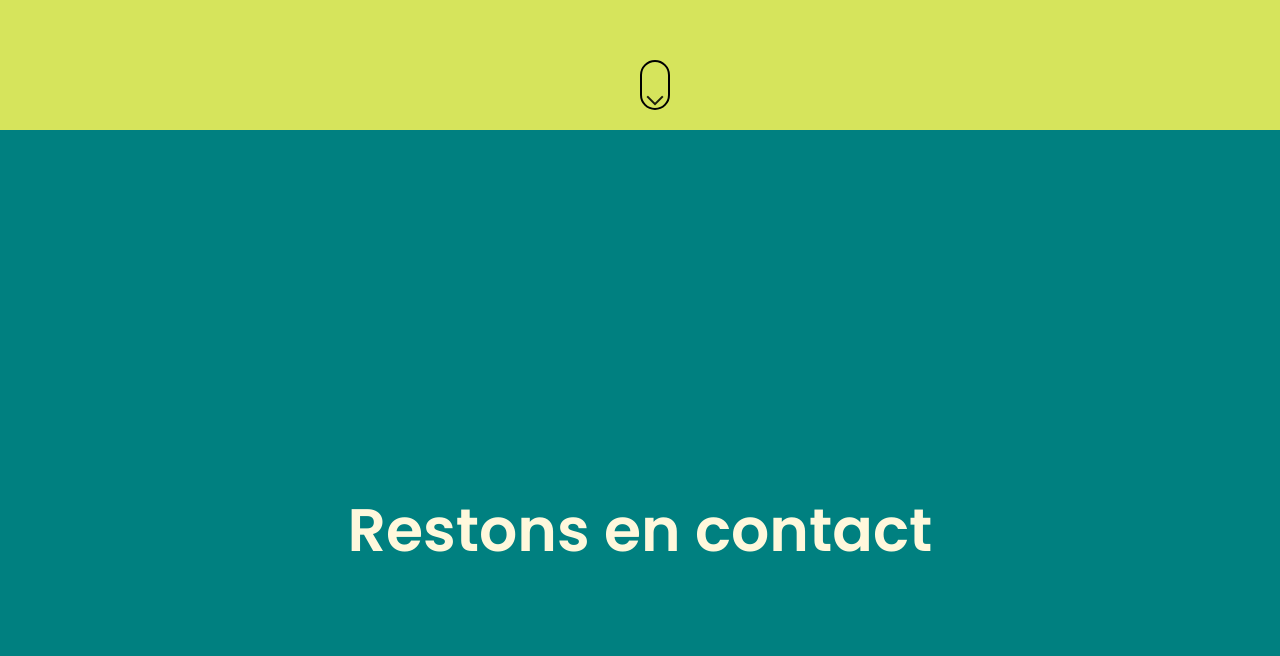
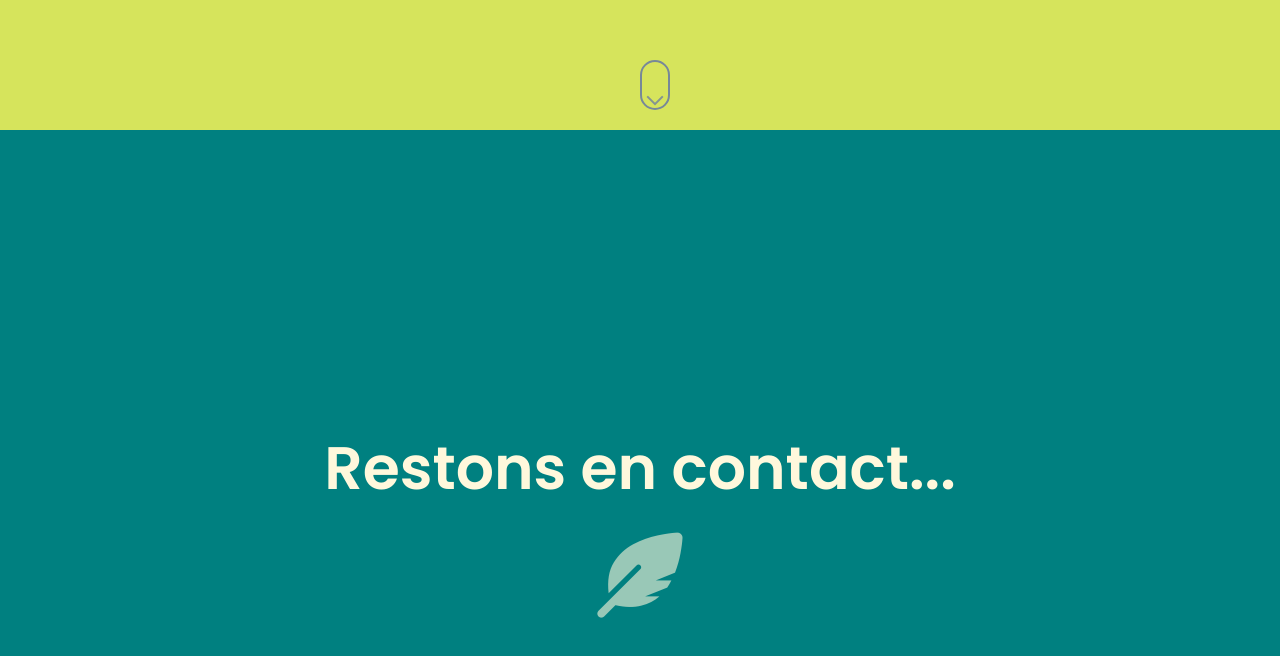
Before and after one commit to Nathlo/scroll-down-button, a plain HTML site: page index.html in a window 1280 px wide. Shown: the part 670-1326 px from the top of the page. Drawn offline with Linux system fonts and the light colour scheme.

Commit message:
icons added and styled

```diff
--- a/index.html
+++ b/index.html
@@ -4,6 +4,10 @@
     <meta charset="UTF-8">
     <meta http-equiv="X-UA-Compatible" content="IE=edge">
     <meta name="viewport" content="width=device-width, initial-scale=1.0">
+    <!-- Font-awesome -->
+    <link rel="stylesheet" href="https://cdnjs.cloudflare.com/ajax/libs/font-awesome/6.0.0-beta3/css/all.min.css"
+    integrity="sha512-Fo3rlrZj/k7ujTnHg4CGR2D7kSs0v4LLanw2qksYuRlEzO+tcaEPQogQ0KaoGN26/zrn20ImR1DfuLWnOo7aBA=="
+    crossorigin="anonymous" referrerpolicy="no-referrer" />
     <link rel="stylesheet" href="style.css">
     <title>Scroll Down Button</title>
 </head>
@@ -12,13 +16,17 @@
     <section id="sec-1">
         <div class="container">
             <h1>Bonjour le monde !</h1>
-            <div class="scroll-down"></div>
+            <i class="fas fa-cat"></i>
+            <a href="#sec-2">
+                <div class="scroll-down"></div>
+            </a>
         </div>
     </section>
 
     <section id="sec-2">
         <div class="container">
-            <h1>Restons en contact</h1>
+            <h1>Restons en contact...</h1>
+            <i class="fas fa-feather-alt"></i>
         </div>
     </section>
 </body>
--- a/style.css
+++ b/style.css
@@ -9,6 +9,7 @@
 html {
   font-family: "Poppins", sans-serif;
   font-size: 40px;
+  scroll-behavior: smooth; /* not compatible with all browsers */
 }
 
 section {
@@ -17,6 +18,13 @@ section {
   align-items: center;
   width: 100%;
   min-height: 100vh;
+}
+
+.container {
+  display: flex;
+  flex-direction: column;
+  justify-content: center;
+  align-items: center;
 }
 
 #sec-1 {
@@ -30,13 +38,19 @@ section {
   color: cornsilk;
 }
 
+i {
+  margin: 20px;
+  font-size: 85px;
+  opacity: 0.6;
+}
+
 .scroll-down {
   position: absolute;
   left: 50%;
   bottom: 20px;
   width: 30px;
   height: 50px;
-  border: 2px solid black;
+  border: 2px solid lightslategray;
   border-radius: 50px;
   cursor: pointer;
   /* transform: translateX(-50%); */
@@ -50,7 +64,7 @@ section {
   left: 50%;
   width: 10px;
   height: 10px;
-  border: 2px solid black;
+  border: 2px solid lightslategray;
   transform: translate(-50%, -50%) rotate(45deg);
   border-top: transparent;
   border-left: transparent;
```
